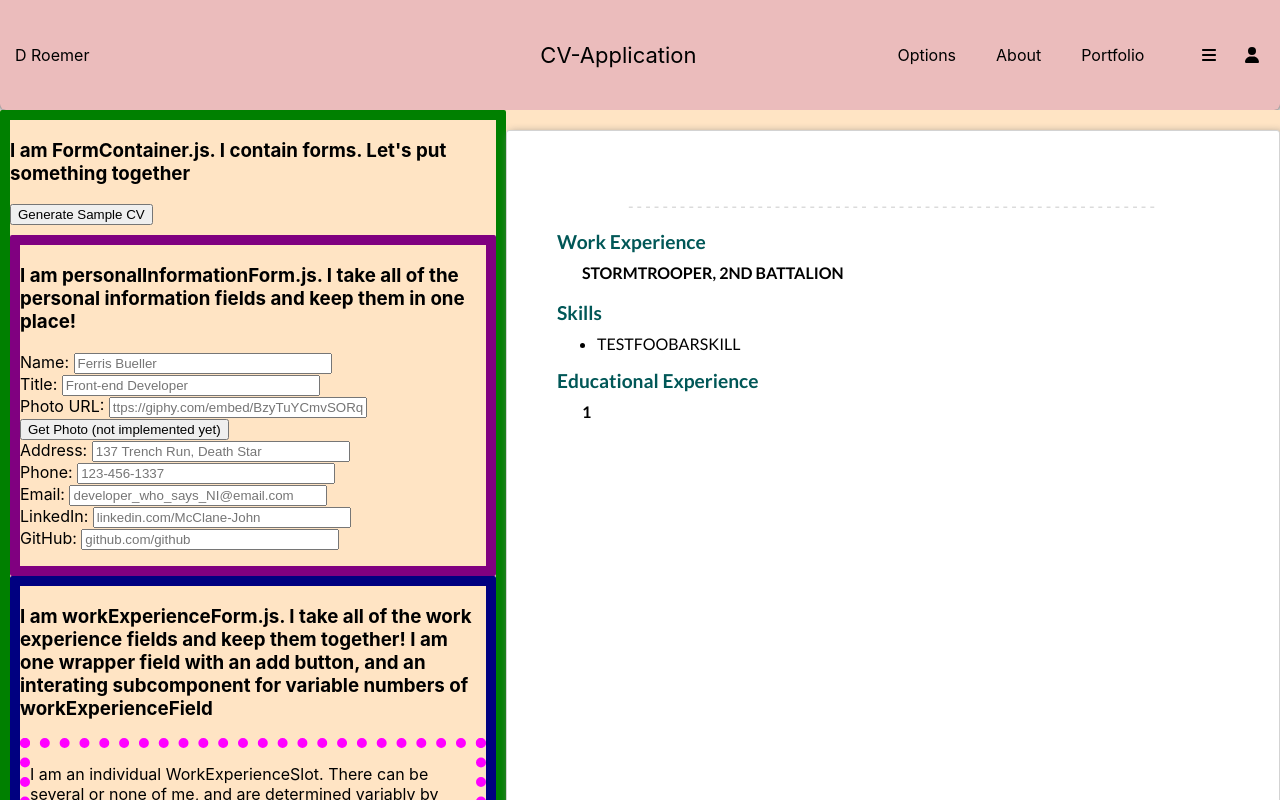
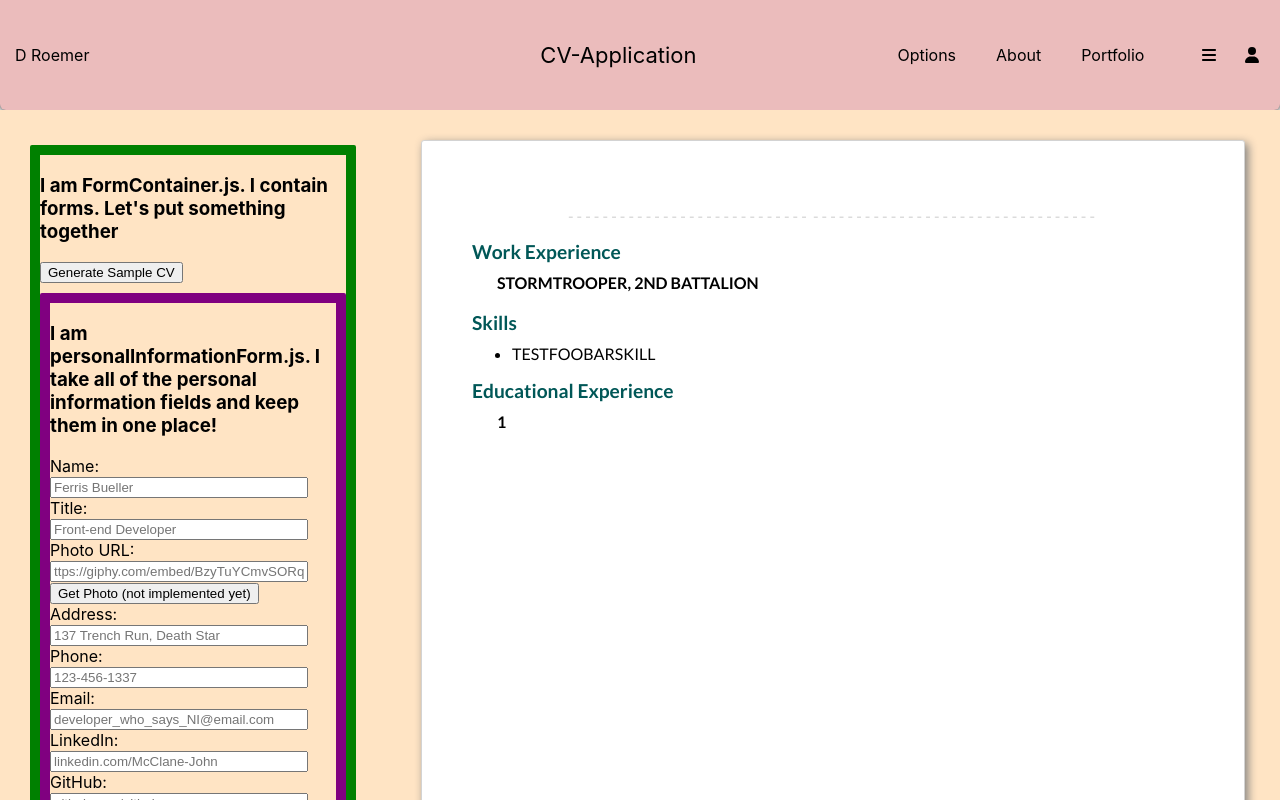
Before and after one commit to dianaroemer/cv-application-project, a React (Create React App) app: page / in a window 1280 px wide. Shown: the top 800 px of the page. Built offline with nearby package versions, Linux system fonts and the light colour scheme.

Commit message:
Begin styling FormContainer

```diff
--- a/src/App.css
+++ b/src/App.css
@@ -15,6 +15,7 @@
 }
 
 .FormContainer {
+  margin: 35px 30px 0 30px;
   width: 900px;
 }
 
@@ -32,14 +33,15 @@
 /* ------------ Styling for previewPane ------------ */
 
 .previewContainer {
-  margin-top: 20px;
+  margin: 30px 35px 0 35px;
+  padding: 30px 50px 100px 50px;
   display: block;
   font-family: 'Lato';
   height: 870px;
-  width: 672px;
-  padding: 30px;
-  padding-left: 50px;
-  padding-right: 50px;
+  width: 722px;
+  /* padding: 30px; */
+  /* padding-left: 50px; */
+  /* padding-right: 50px; */
   box-shadow: 3px 3px 10px grey;
   background-color: white;
 }
```
